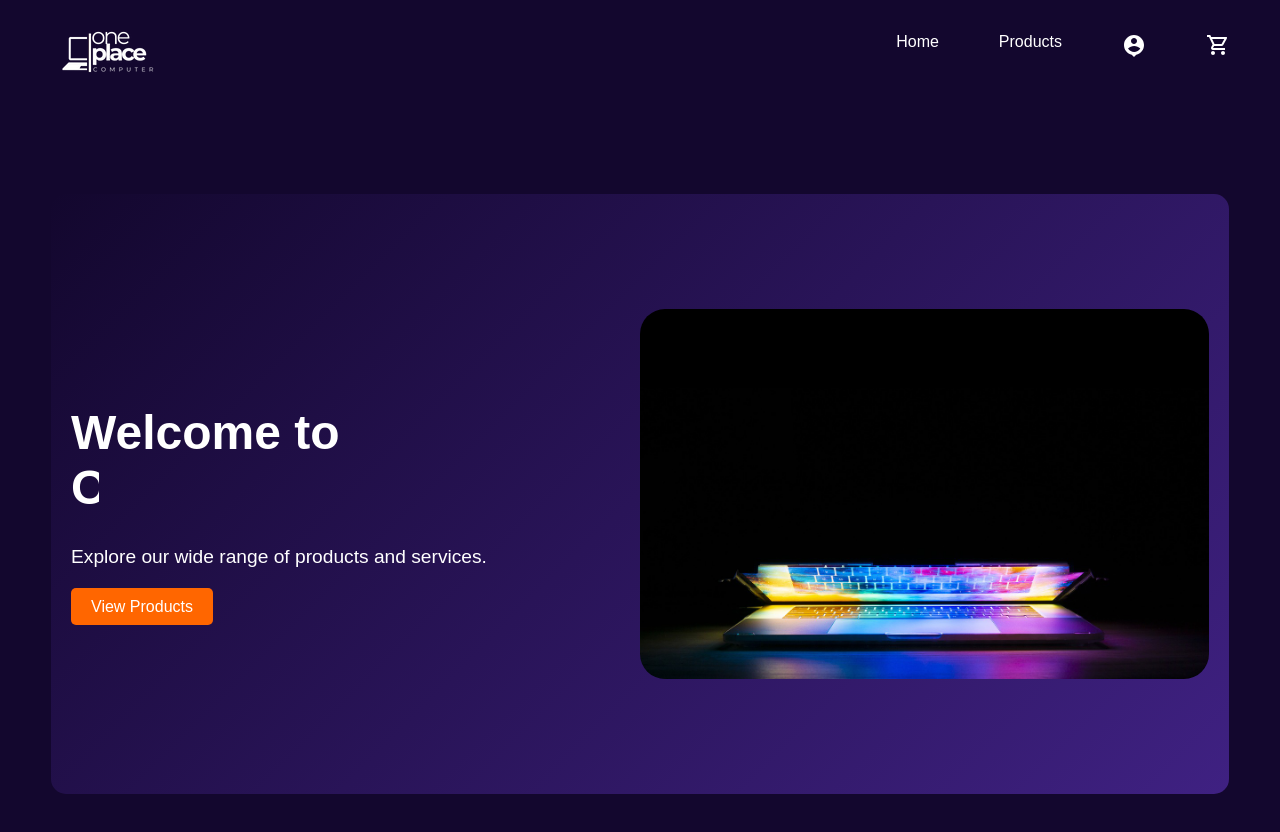
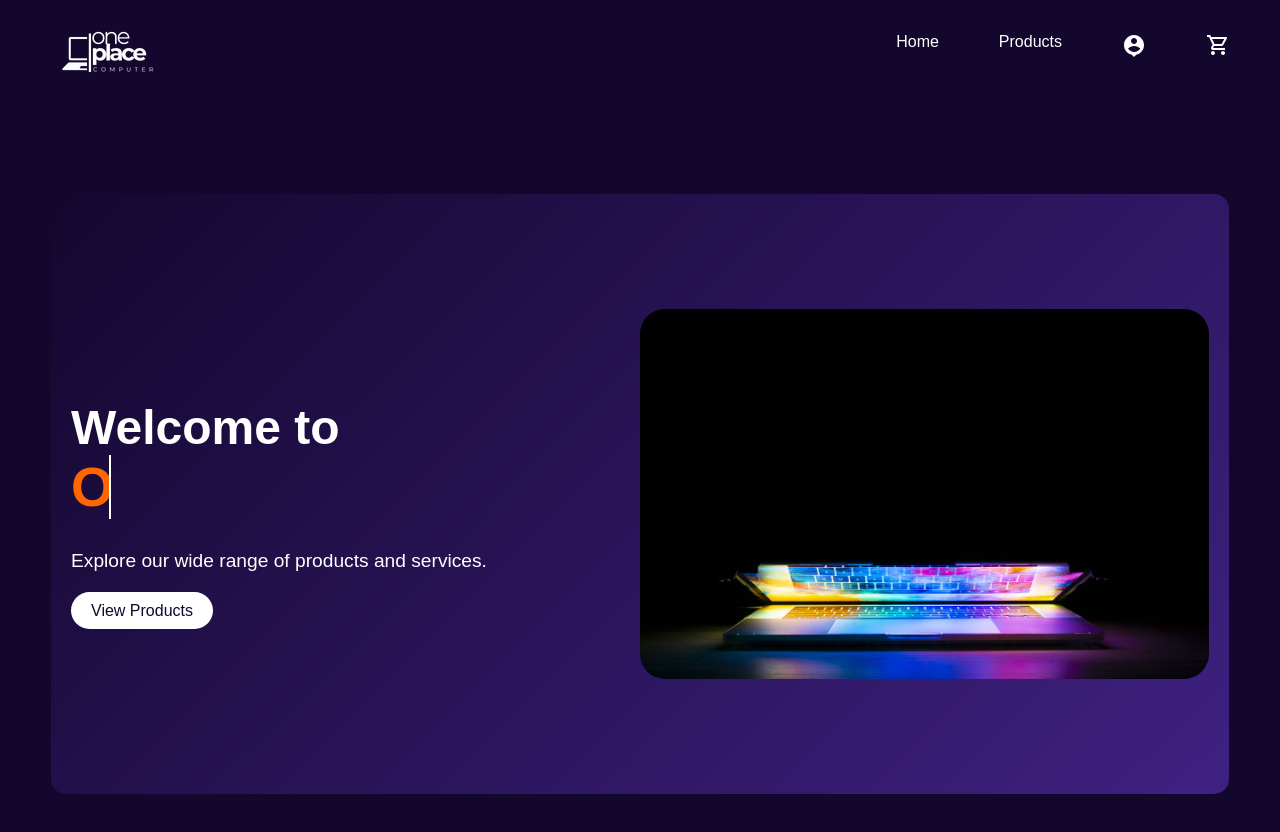
Before and after one commit to OPC-One-Placed-Computer/OPC_React_Frontend, a React (Create React App) app in the folder frontend/: page /HomePage in a window 1280 px wide. Shown: the top 832 px of the page. Built offline with nearby package versions, Linux system fonts and the light colour scheme.

Commit message:
Frontend

```diff
--- a/frontend/src/Components/product.js
+++ b/frontend/src/Components/product.js
@@ -1,4 +1,5 @@
 import React, { useState } from 'react';
+import { BiSolidCartAdd } from "react-icons/bi";
 import '../Styles/product.css';
 
 const Product = ({ image, brand, productName, price }) => {
@@ -22,8 +23,8 @@ const Product = ({ image, brand, productName, price }) => {
       <div className="product-image" onMouseEnter={handleMouseEnter} onMouseLeave={handleMouseLeave}>
         <img src={image} alt={productName} />
         {isHovered && (
-          <div className="add-to-cart">
-            <button onClick={addToCart}>Add to Cart</button>
+          <div className="add-to-cart" onClick={addToCart}>
+            <BiSolidCartAdd size={30} color="#ff6600" />
           </div>
         )}
       </div>
--- a/frontend/src/Pages/productPages.js
+++ b/frontend/src/Pages/productPages.js
@@ -1,6 +1,8 @@
 import React, { useState } from 'react';
 import Product from '../Components/product';
 import '../Styles/product.css';
+
+import Image1 from '../assets/bc_image.jpg';
 
 const ProductsPage = () => {
   const [searchTerm, setSearchTerm] = useState('');
@@ -8,7 +10,7 @@ const ProductsPage = () => {
   const products = [
     {
       id: 1,
-      image: 'https://via.placeholder.com/200',
+      image: Image1,
       brand: 'Example Brand 1',
       productName: 'Product 1',
       price: '19.99',
--- a/frontend/src/Styles/home.css
+++ b/frontend/src/Styles/home.css
@@ -50,15 +50,16 @@
     margin-bottom: 30px;
   }
   .btn {
-    background-color: #ff6600;
-    color: white;
+    background-color: #ffffff;
+    color: #13072E;
     padding: 10px 20px;
     text-decoration: none;
-    border-radius: 5px;
+    border-radius: 25px;
     transition: background-color 0.3s ease;
   }
   .btn:hover {
-    background-color: #cc5200;
+    background-color: #ff6600;
+    color: #ffffff;
   }
   .hero-image {
     max-width: 100%;
@@ -67,13 +68,16 @@
     border-radius: 25px;
   }
   .animated-span {
+    font-size: 55px;
+    color: #ff6600;
     display: inline-block;
+    overflow: hidden;
     white-space: nowrap;
-    overflow: hidden;
-    animation: type 5s steps(20, end) infinite;
+    animation: type 5s steps(30, end) infinite;
+    border-right: 2px solid white;
   }
 
   @keyframes type {
-    0% { width: 0; }
-    100% { width: 100%; }
+    from { width: 0; }
+    to { width: 100%; }
   }
--- a/frontend/src/Styles/loginForm.css
+++ b/frontend/src/Styles/loginForm.css
@@ -10,13 +10,13 @@
 .login-form {
   background-color: #ffffff;
   padding: 2rem;
-  border-radius: 25px;
   box-shadow: 0 4px 8px rgba(0, 0, 0, 0.1);
   width: 100%;
   max-width: 350px;
 }
 .login-title {
   font-size: 2rem;
+  color: #13072E;
   font-weight: bold;
   margin-bottom: 1.5rem;
   text-align: center;
--- a/frontend/src/Styles/product.css
+++ b/frontend/src/Styles/product.css
@@ -1,11 +1,13 @@
 .products-page {
   padding: 30px;
 }
+
 .search-bar {
   margin-bottom: 20px;
   display: flex;
   justify-content: center;
 }
+
 .search-input {
   width: 70%;
   padding: 15px;
@@ -13,11 +15,13 @@
   border: 1px solid #ccc;
   border-radius: 25px;
 }
+
 .products-list {
   display: grid;
   grid-template-columns: repeat(auto-fill, minmax(250px, 1fr));
   gap: 20px;
 }
+
 .product-card {
   border: 1px solid #ccc;
   border-radius: 8px;
@@ -25,19 +29,23 @@
   box-shadow: 0 4px 8px rgba(0, 0, 0, 0.1);
   transition: box-shadow 0.3s ease-in-out;
 }
+
 .product-card:hover {
   box-shadow: 0 8px 16px rgba(0, 0, 0, 0.2);
 }
+
 .product {
   display: flex;
   flex-direction: column;
   height: 100%;
 }
+
 .product-image {
   position: relative;
   height: 300px;
   overflow: hidden;
 }
+
 .product-image img {
   width: 100%;
   height: 100%;
@@ -46,37 +54,43 @@
 
 .add-to-cart {
   position: absolute;
-  bottom: 10px;
-  left: 50%;
-  transform: translateX(-50%);
+  top: 10px;
+  right: 10px;
   background-color: rgba(0, 0, 0, 0.5);
   padding: 8px;
-  border-radius: 4px;
+  border-radius: 50%;
   display: none;
+  align-items: center;
+  justify-content: center;
 }
+
 .product-image:hover .add-to-cart {
-  display: block;
+  display: flex;
 }
-.add-to-cart button {
-  border: none;
-  background-color: #4caf50;
+
+.add-to-cart svg {
   color: white;
-  padding: 8px 16px;
+  width: 24px;
+  height: 24px;
   cursor: pointer;
 }
+
 .product-details {
   padding: 10px;
   background-color: #f9f9f9;
 }
+
 .product-details h3 {
   font-size: 18px;
   margin-bottom: 8px;
 }
+
 .product-details .product-name {
   font-size: 16px;
   color: #333;
   margin-bottom: 4px;
 }
+
 .product-details .product-price {
   font-size: 16px;
   color: #666;
```
